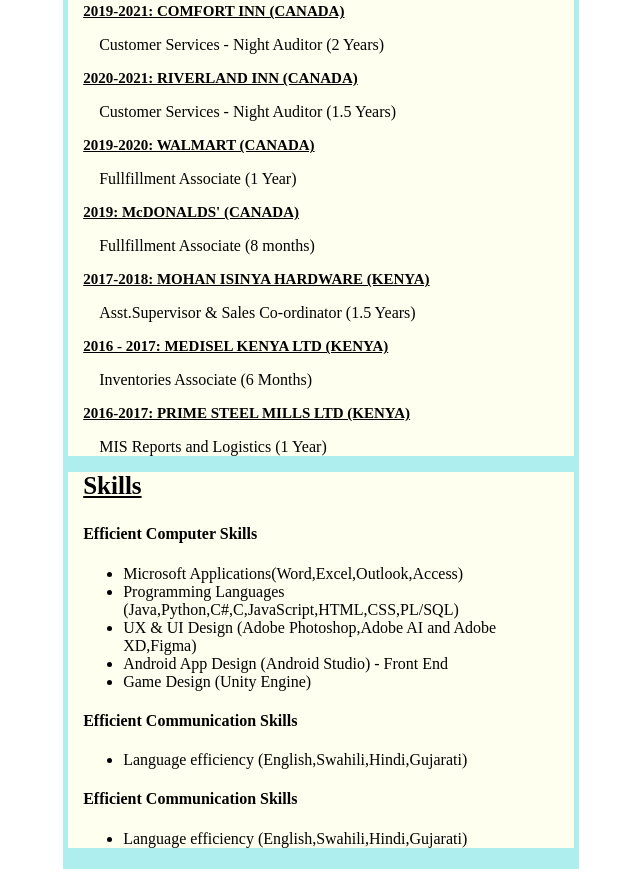
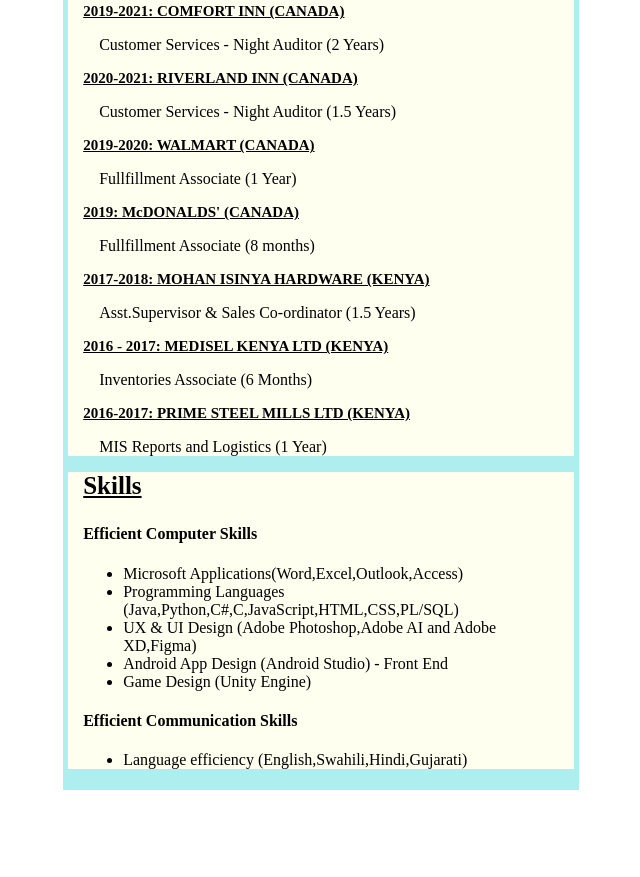
Before and after one commit to Dipenkumar2293/MyResmue, a plain HTML site: page index.html in a window 1280 px wide. Shown: the part 601-1478 px from the top of the page, without its empty margins (324-964 px from the left). After the commit the page ends 1399 px from the top, so only its background shows below. Drawn offline with Linux system fonts and the light colour scheme.

Commit message:
Update index.html

```diff
--- a/index.html
+++ b/index.html
@@ -85,10 +85,7 @@
 					 	<ul>
 					 		<li>Language efficiency (English,Swahili,Hindi,Gujarati)</li>
 					    </ul>
-					    <h4>Efficient Communication Skills</h4>
-					 	<ul>
-					 		<li>Language efficiency (English,Swahili,Hindi,Gujarati)</li>
-					    </ul>
+
 
 		        </div>
 		    </div>
```
